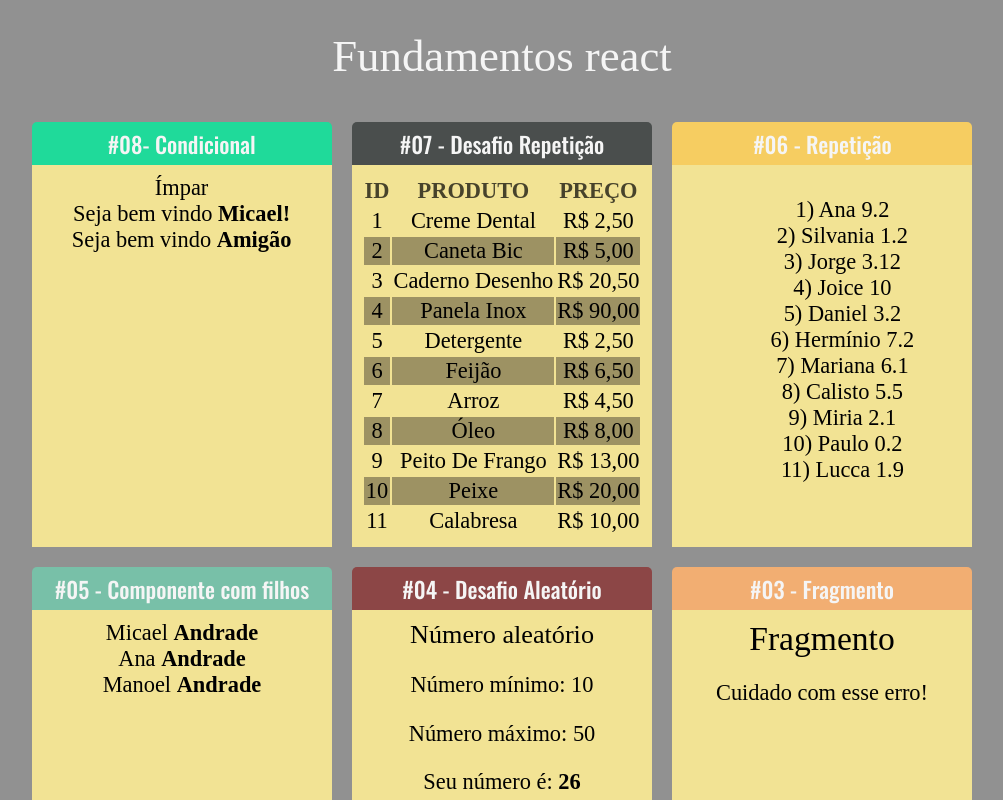
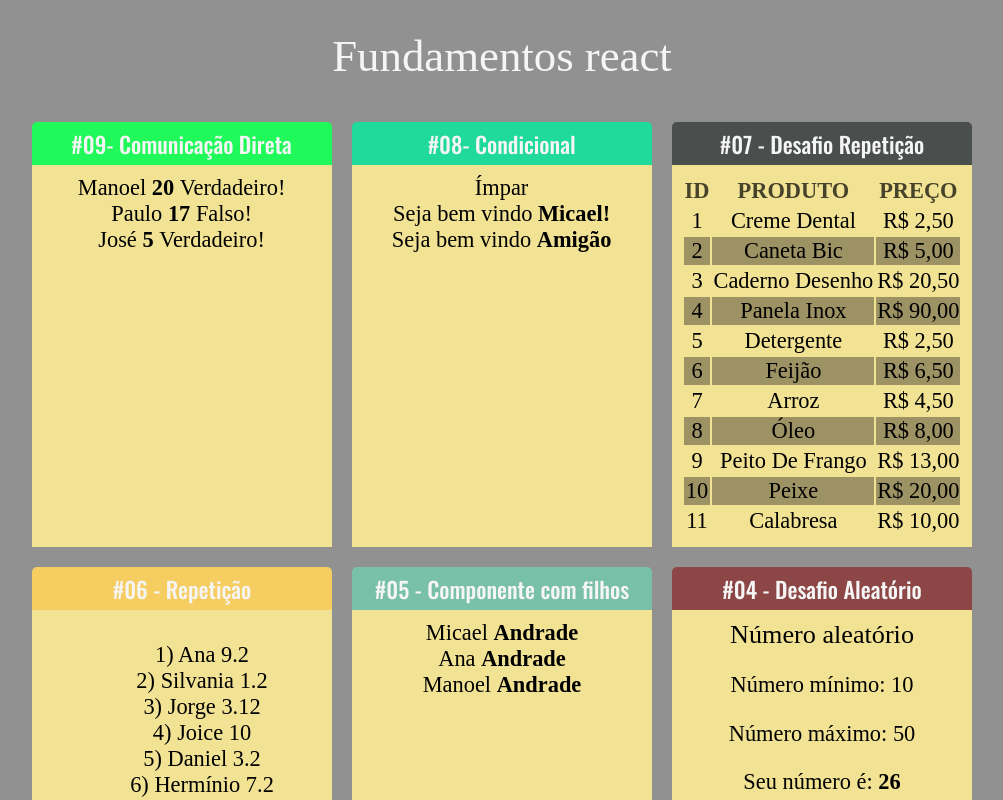
Before and after one commit to kaellandrade/curso-react, a React (Create React App) app in the folder fundamentos-react/: page / in a window 1280 px wide. Shown: the top 800 px of the page, without its empty margins (138-1141 px from the left). Built offline with nearby package versions, Linux system fonts and the light colour scheme.

Commit message:
comunicação direta

```diff
--- a/fundamentos-react/src/App.jsx
+++ b/fundamentos-react/src/App.jsx
@@ -12,13 +12,16 @@ import ListaAlunos from './components/repeticao/ListaAlunos';
 import ListaProdutos from './components/repeticao/ListaProdutos';
 import ParOuImpar from './components/condicional/ParOuImpar'
 import UsuarioInfo from './components/condicional/UsuarioInfo';
+import DiretaPai from './components/comunicacao/DiretaPai';
 
 export default _ => (  //com default podemos usar funções anônimas
     <div className="App">
         <h1 className="Title">Fundamentos react</h1>
 
         <div className="Cards">
-
+            <Card titulo='#09- Comunicação Direta' color='#1FFA5A'>
+                <DiretaPai></DiretaPai>
+            </Card>
 
             <Card titulo='#08- Condicional' color='#1FDA9A'>
                 <ParOuImpar num={Math.floor(Math.random() * 100)}></ParOuImpar>
--- /dev/null
+++ b/fundamentos-react/src/components/comunicacao/DiretaFilho.jsx
@@ -0,0 +1,11 @@
+import React from 'react'
+
+export default props => {
+    return(
+        <div>
+            <span>{props.texto} </span>
+            <span><strong>{props.numero} </strong></span>
+            <span>{props.bool?'Verdadeiro' : 'Falso'}! </span>
+        </div>
+    )
+}
--- /dev/null
+++ b/fundamentos-react/src/components/comunicacao/DiretaPai.jsx
@@ -0,0 +1,12 @@
+import React from 'react'
+import DiretaFilho from './DiretaFilho'
+
+export default props => {
+    return (
+        <div>
+            <DiretaFilho texto="Manoel" numero={20} bool={true}></DiretaFilho>
+            <DiretaFilho texto="Paulo" numero={17} bool={false}></DiretaFilho>
+            <DiretaFilho texto="José" numero={5} bool={true}></DiretaFilho>
+        </div>
+    )
+}
```
